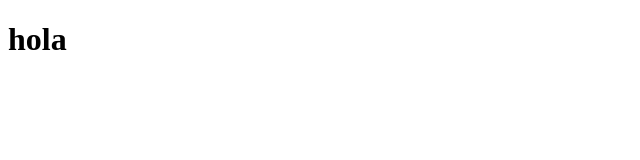
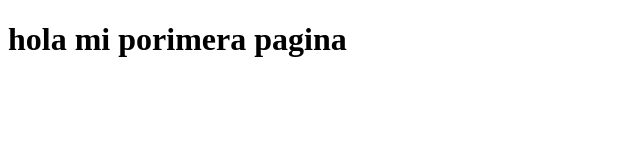
Before and after one commit to luferino/practica_git, a plain HTML site: page index.html in a window 1280 px wide. Shown: the whole page, without its empty margins (0-640 px from the left). Drawn offline with Linux system fonts and the light colour scheme.

Commit message:
degundo cambio

```diff
--- a/index.html
+++ b/index.html
@@ -6,6 +6,6 @@
     <title>hoal</title>
 </head>
 <body>
-    <h1>hola</h1>
+    <h1>hola mi porimera pagina</h1>
 </body>
 </html>
```
